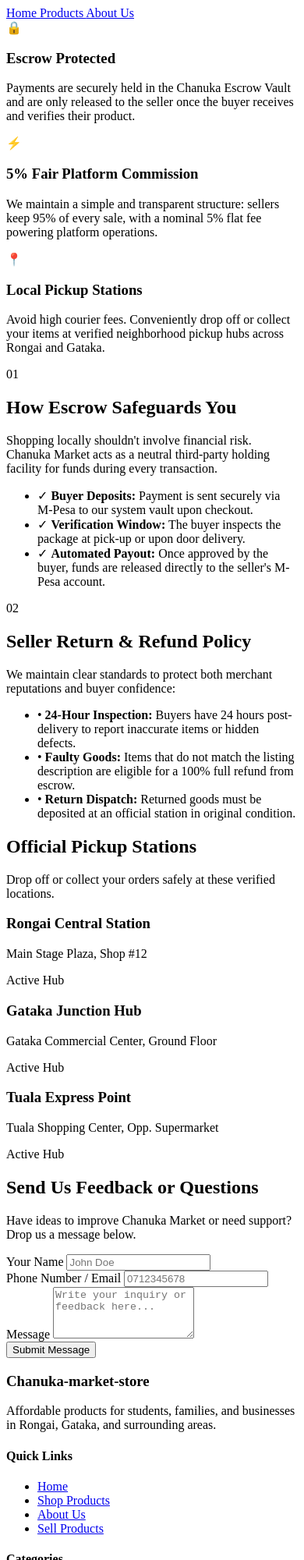
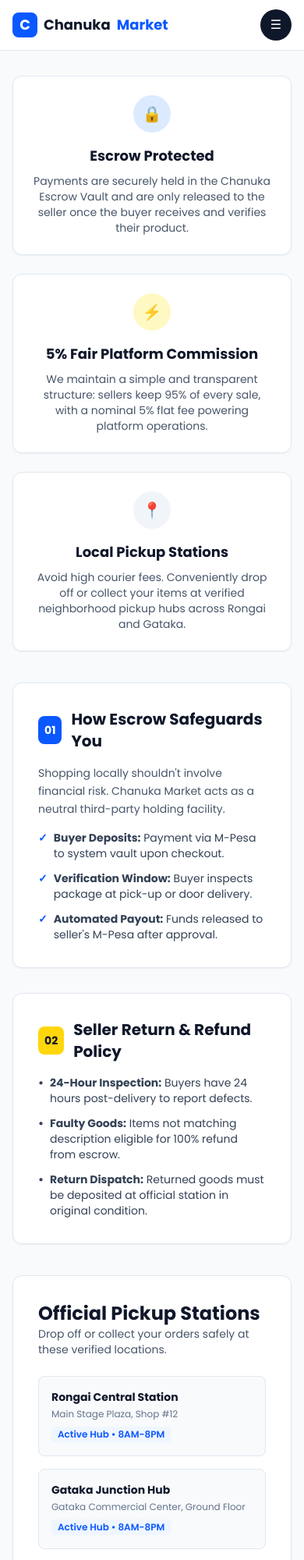
Before and after one commit to njengavictor/chanukastore, a plain HTML site: page frontendchanukaproject/about.html in a window 390 px wide. Shown: the top 2000 px of the page at 78% size. Drawn offline with nearby package versions, Linux system fonts and the light colour scheme.

Commit message:
Revamp about.html with new layout and content
Removed old navigation and footer structure, added new meta tags, scripts, and styles for improved layout and responsiveness. Updated content for better user experience and accessibility.

```diff
--- a/frontendchanukaproject/about.html
+++ b/frontendchanukaproject/about.html
@@ -1,206 +1,189 @@
-  <nav class="flex items-center gap-3">
-    <a href="index.html" class="px-3 py-1.5 rounded-lg text-sm font-medium text-slate-200 hover:text-white hover:bg-slate-800 transition-all">
-      Home
+<!DOCTYPE html>
+<html lang="en">
+<head>
+  <!-- ========== META & SEO ========== -->
+  <meta charset="UTF-8">
+  <meta name="viewport" content="width=device-width, initial-scale=1.0, maximum-scale=1.0">
+  <title>About Us | Chanuka Market Store - Escrow Protected Local Marketplace</title>
+  <meta name="description" content="Learn how Chanuka Market protects buyers and sellers with Escrow Vault, 5% commission, and local pickup stations in Rongai & Gataka.">
+
+  <!-- ========== TAILWIND & THEME COLORS (CC: Website theme) ========== -->
+  <script src="https://cdn.tailwindcss.com"></script>
+  <script>
+    tailwind.config = {
+      theme: {
+        extend: {
+          colors: {
+            'brand-blue': '#0a58ff',  /* CC: Primary action color */
+            'brand-yellow': '#FFD60A', /* CC: CTA & highlight */
+            'brand-dark': '#0f172a'     /* CC: Footer & dark sections */
+          }
+        }
+      }
+    }
+  </script>
+  <link href="https://fonts.googleapis.com/css2?family=Poppins:wght@400;500;600;700&display=swap" rel="stylesheet">
+  <style>
+    body { font-family: 'Poppins', sans-serif; -webkit-text-size-adjust: 100%; }
+    /* CC: Prevents horizontal scroll on small phones - your main issue before */
+    html, body { overflow-x: hidden; }
+  </style>
+</head>
+<body class="bg-slate-50 text-slate-900">
+
+<!-- ========== HEADER / NAVBAR ========== -->
+<!-- CC: Added sticky + mobile menu fix so nav doesn't cut off on phone -->
+<header class="sticky top-0 z-50 bg-white border-b border-slate-200">
+  <div class="max-w-7xl mx-auto px-4 h-[64px] flex items-center justify-between">
+    <!-- CC: Logo -->
+    <a href="index.html" class="flex items-center gap-2 font-bold text-lg">
+      <span class="w-8 h-8 bg-brand-blue text-white rounded-lg flex items-center justify-center">C</span>
+      Chanuka<span class="text-brand-blue">Market</span>
     </a>
-    <a href="index.html#products" class="px-3 py-1.5 rounded-lg text-sm font-medium text-slate-200 hover:text-white hover:bg-slate-800 transition-all">
-      Products
-    </a>
-    <a href="about.html" class="px-3 py-1.5 rounded-lg text-sm font-medium text-slate-900 bg-brand-yellow hover:bg-yellow-400 transition-all font-semibold">
-      About Us
-    </a>
+
+    <!-- CC: Desktop Nav - hidden on phone to avoid overflow -->
+    <nav class="hidden md:flex items-center gap-3">
+      <a href="index.html" class="px-3 py-1.5 rounded-lg text-sm font-medium text-slate-700 hover:bg-slate-100 transition-all">Home</a>
+      <a href="index.html#products" class="px-3 py-1.5 rounded-lg text-sm font-medium text-slate-700 hover:bg-slate-100 transition-all">Products</a>
+      <a href="about.html" class="px-3 py-1.5 rounded-lg text-sm font-medium text-slate-900 bg-brand-yellow hover:bg-yellow-400 transition-all font-semibold">About Us</a>
     </nav>
+
+    <!-- CC: Mobile Hamburger -->
+    <button id="menuBtn" class="md:hidden w-10 h-10 rounded-full bg-slate-900 text-white flex items-center justify-center">☰</button>
   </div>
+  <!-- CC: Mobile Menu Panel -->
+  <div id="mobileMenu" class="hidden md:hidden bg-white border-t px-4 py-3 space-y-2">
+    <a href="index.html" class="block py-2 px-3 rounded-lg hover:bg-slate-100">Home</a>
+    <a href="index.html#products" class="block py-2 px-3 rounded-lg hover:bg-slate-100">Products</a>
+    <a href="sell.html" class="block py-2 px-3 rounded-lg bg-brand-yellow font-bold">Sell Products</a>
+  </div>
+</header>
 
+<!-- ========== MAIN CONTENT WRAPPER ========== -->
+<!-- CC: Added max-width + padding to fix texts touching screen edge on phone -->
+<main class="max-w-7xl mx-auto px-4 py-8 space-y-10">
 
-<!-- PLATFORM STATS & CORE FEATURES -->
+  <!-- ========== PLATFORM STATS & CORE FEATURES ========== -->
+  <!-- CC: 3-column grid, stacks to 1 on phone -->
   <section class="grid grid-cols-1 md:grid-cols-3 gap-6">
-  <div class="bg-white p-6 rounded-xl border border-slate-200 shadow-sm text-center">
-    <div class="w-12 h-12 bg-blue-100 text-brand-blue rounded-full flex items-center justify-center mx-auto mb-4 text-xl font-bold">
-      🔒
+    <!-- CC: Feature 1 - Escrow -->
+    <div class="bg-white p-6 rounded-xl border border-slate-200 shadow-sm text-center hover:shadow-md transition">
+      <div class="w-12 h-12 bg-blue-100 text-brand-blue rounded-full flex items-center justify-center mx-auto mb-4 text-xl font-bold">🔒</div>
+      <h3 class="text-lg font-bold text-slate-900 mb-2">Escrow Protected</h3>
+      <p class="text-slate-600 text-sm">Payments are securely held in the Chanuka Escrow Vault and are only released to the seller once the buyer receives and verifies their product.</p>
     </div>
-    <h3 class="text-lg font-bold text-slate-900 mb-2">Escrow Protected</h3>
-    <p class="text-slate-600 text-sm">
-      Payments are securely held in the Chanuka Escrow Vault and are only released to the seller once the buyer receives and verifies their product.
-    </p>
+    <!-- CC: Feature 2 - Commission -->
+    <div class="bg-white p-6 rounded-xl border border-slate-200 shadow-sm text-center hover:shadow-md transition">
+      <div class="w-12 h-12 bg-yellow-100 text-yellow-700 rounded-full flex items-center justify-center mx-auto mb-4 text-xl font-bold">⚡</div>
+      <h3 class="text-lg font-bold text-slate-900 mb-2">5% Fair Platform Commission</h3>
+      <p class="text-slate-600 text-sm">We maintain a simple and transparent structure: sellers keep 95% of every sale, with a nominal 5% flat fee powering platform operations.</p>
     </div>
-
-  <div class="bg-white p-6 rounded-xl border border-slate-200 shadow-sm text-center">
-    <div class="w-12 h-12 bg-yellow-100 text-yellow-700 rounded-full flex items-center justify-center mx-auto mb-4 text-xl font-bold">
-      ⚡
-    </div>
-    <h3 class="text-lg font-bold text-slate-900 mb-2">5% Fair Platform Commission</h3>
-    <p class="text-slate-600 text-sm">
-      We maintain a simple and transparent structure: sellers keep 95% of every sale, with a nominal 5% flat fee powering platform operations.
-    </p>
-  </div>
-
-  <div class="bg-white p-6 rounded-xl border border-slate-200 shadow-sm text-center">
-    <div class="w-12 h-12 bg-slate-100 text-slate-800 rounded-full flex items-center justify-center mx-auto mb-4 text-xl font-bold">
-      📍
-    </div>
+    <!-- CC: Feature 3 - Pickup -->
+    <div class="bg-white p-6 rounded-xl border border-slate-200 shadow-sm text-center hover:shadow-md transition">
+      <div class="w-12 h-12 bg-slate-100 text-slate-800 rounded-full flex items-center justify-center mx-auto mb-4 text-xl font-bold">📍</div>
       <h3 class="text-lg font-bold text-slate-900 mb-2">Local Pickup Stations</h3>
-    <p class="text-slate-600 text-sm">
-      Avoid high courier fees. Conveniently drop off or collect your items at verified neighborhood pickup hubs across Rongai and Gataka.
-    </p>
+      <p class="text-slate-600 text-sm">Avoid high courier fees. Conveniently drop off or collect your items at verified neighborhood pickup hubs across Rongai and Gataka.</p>
     </div>
   </section>
 
-<!-- ESCROW MECHANICS & RETURN POLICY GRID -->
+  <!-- ========== ESCROW MECHANICS & RETURN POLICY GRID ========== -->
   <section class="grid grid-cols-1 lg:grid-cols-2 gap-8">
-
-  <!-- ESCROW VAULT EXPLANATION -->
+    <!-- CC: Escrow Explanation -->
     <div class="bg-white p-8 rounded-xl border border-slate-200 shadow-sm space-y-4">
       <div class="flex items-center gap-3">
         <span class="p-2 bg-brand-blue text-white rounded-lg font-bold text-sm">01</span>
         <h2 class="text-xl font-bold text-slate-900">How Escrow Safeguards You</h2>
       </div>
-    <p class="text-slate-600 text-sm leading-relaxed">
-      Shopping locally shouldn't involve financial risk. Chanuka Market acts as a neutral third-party holding facility for funds during every transaction.
-    </p>
+      <p class="text-slate-600 text-sm leading-relaxed">Shopping locally shouldn't involve financial risk. Chanuka Market acts as a neutral third-party holding facility.</p>
       <ul class="space-y-3 text-sm text-slate-700">
-      <li class="flex items-start gap-2">
-        <span class="text-brand-blue font-bold">✓</span>
-        <span><strong>Buyer Deposits:</strong> Payment is sent securely via M-Pesa to our system vault upon checkout.</span>
-      </li>
-      <li class="flex items-start gap-2">
-        <span class="text-brand-blue font-bold">✓</span>
-        <span><strong>Verification Window:</strong> The buyer inspects the package at pick-up or upon door delivery.</span>
-      </li>
-      <li class="flex items-start gap-2">
-        <span class="text-brand-blue font-bold">✓</span>
-        <span><strong>Automated Payout:</strong> Once approved by the buyer, funds are released directly to the seller's M-Pesa account.</span>
-      </li>
+        <li class="flex items-start gap-2"><span class="text-brand-blue font-bold">✓</span><span><strong>Buyer Deposits:</strong> Payment via M-Pesa to system vault upon checkout.</span></li>
+        <li class="flex items-start gap-2"><span class="text-brand-blue font-bold">✓</span><span><strong>Verification Window:</strong> Buyer inspects package at pick-up or door delivery.</span></li>
+        <li class="flex items-start gap-2"><span class="text-brand-blue font-bold">✓</span><span><strong>Automated Payout:</strong> Funds released to seller's M-Pesa after approval.</span></li>
       </ul>
     </div>
-
-  <!-- SELLER RETURN POLICY -->
+    <!-- CC: Return Policy -->
     <div class="bg-white p-8 rounded-xl border border-slate-200 shadow-sm space-y-4">
       <div class="flex items-center gap-3">
         <span class="p-2 bg-brand-yellow text-slate-900 rounded-lg font-bold text-sm">02</span>
         <h2 class="text-xl font-bold text-slate-900">Seller Return & Refund Policy</h2>
       </div>
-    <p class="text-slate-600 text-sm leading-relaxed">
-      We maintain clear standards to protect both merchant reputations and buyer confidence:
-    </p>
       <ul class="space-y-3 text-sm text-slate-700">
-      <li class="flex items-start gap-2">
-        <span class="text-slate-900 font-bold">•</span>
-        <span><strong>24-Hour Inspection:</strong> Buyers have 24 hours post-delivery to report inaccurate items or hidden defects.</span>
-      </li>
-      <li class="flex items-start gap-2">
-        <span class="text-slate-900 font-bold">•</span>
-        <span><strong>Faulty Goods:</strong> Items that do not match the listing description are eligible for a 100% full refund from escrow.</span>
-      </li>
-      <li class="flex items-start gap-2">
-        <span class="text-slate-900 font-bold">•</span>
-        <span><strong>Return Dispatch:</strong> Returned goods must be deposited at an official station in original condition.</span>
-      </li>
+        <li class="flex items-start gap-2"><span class="font-bold">•</span><span><strong>24-Hour Inspection:</strong> Buyers have 24 hours post-delivery to report defects.</span></li>
+        <li class="flex items-start gap-2"><span class="font-bold">•</span><span><strong>Faulty Goods:</strong> Items not matching description eligible for 100% refund from escrow.</span></li>
+        <li class="flex items-start gap-2"><span class="font-bold">•</span><span><strong>Return Dispatch:</strong> Returned goods must be deposited at official station in original condition.</span></li>
       </ul>
     </div>
-
   </section>
 
-<!-- OFFICIAL PICKUP STATIONS SECTION -->
+  <!-- ========== OFFICIAL PICKUP STATIONS SECTION ========== -->
   <section class="bg-white p-8 rounded-xl border border-slate-200 shadow-sm space-y-6">
     <div>
       <h2 class="text-2xl font-bold text-slate-900">Official Pickup Stations</h2>
       <p class="text-slate-600 text-sm">Drop off or collect your orders safely at these verified locations.</p>
     </div>
-
     <div class="grid grid-cols-1 sm:grid-cols-2 lg:grid-cols-3 gap-4">
+      <!-- CC: Each station card -->
       <div class="p-4 bg-slate-50 rounded-lg border border-slate-200">
         <h3 class="font-bold text-slate-900 text-sm">Rongai Central Station</h3>
         <p class="text-xs text-slate-500 mt-1">Main Stage Plaza, Shop #12</p>
-      <span class="inline-block mt-2 text-xs font-semibold text-brand-blue bg-blue-50 px-2 py-0.5 rounded">Active Hub</span>
+        <span class="inline-block mt-2 text-xs font-semibold text-brand-blue bg-blue-50 px-2 py-0.5 rounded">Active Hub • 8AM-8PM</span>
       </div>
-
       <div class="p-4 bg-slate-50 rounded-lg border border-slate-200">
         <h3 class="font-bold text-slate-900 text-sm">Gataka Junction Hub</h3>
         <p class="text-xs text-slate-500 mt-1">Gataka Commercial Center, Ground Floor</p>
-      <span class="inline-block mt-2 text-xs font-semibold text-brand-blue bg-blue-50 px-2 py-0.5 rounded">Active Hub</span>
+        <span class="inline-block mt-2 text-xs font-semibold text-brand-blue bg-blue-50 px-2 py-0.5 rounded">Active Hub • 8AM-8PM</span>
       </div>
-
       <div class="p-4 bg-slate-50 rounded-lg border border-slate-200">
         <h3 class="font-bold text-slate-900 text-sm">Tuala Express Point</h3>
         <p class="text-xs text-slate-500 mt-1">Tuala Shopping Center, Opp. Supermarket</p>
-      <span class="inline-block mt-2 text-xs font-semibold text-brand-blue bg-blue-50 px-2 py-0.5 rounded">Active Hub</span>
+        <span class="inline-block mt-2 text-xs font-semibold text-brand-blue bg-blue-50 px-2 py-0.5 rounded">Active Hub • 9AM-7PM</span>
       </div>
     </div>
   </section>
 
-<!-- FEEDBACK FORM MODULE -->
+  <!-- ========== FEEDBACK FORM MODULE ========== -->
+  <!-- CC: Dark section for contrast, now with proper input labels -->
   <section class="bg-slate-900 text-white p-8 rounded-xl shadow-md space-y-6">
     <div class="max-w-2xl">
       <h2 class="text-2xl font-bold text-white">Send Us Feedback or Questions</h2>
-    <p class="text-slate-300 text-sm mt-1">
-      Have ideas to improve Chanuka Market or need support? Drop us a message below.
-    </p>
+      <p class="text-slate-300 text-sm mt-1">Have ideas to improve Chanuka Market or need support? Drop us a message below.</p>
     </div>
-
-  <form class="max-w-2xl space-y-4" onsubmit="event.preventDefault(); alert('Thank you for your feedback!');">
+    <form class="max-w-2xl space-y-4" onsubmit="event.preventDefault(); alert('Asante! Feedback received. We will reply via WhatsApp.'); this.reset();">
       <div class="grid grid-cols-1 sm:grid-cols-2 gap-4">
-      <div>
-        <label class="block text-xs font-medium text-slate-300 mb-1">Your Name</label>
-        <input type="text" required placeholder="John Doe" class="w-full px-3 py-2 bg-slate-800 border border-slate-700 rounded-lg text-white text-sm focus:outline-none focus:border-brand-blue">
+        <div><label class="block text-xs font-medium text-slate-300 mb-1">Your Name</label><input type="text" required placeholder="John Doe" class="w-full px-3 py-2 bg-slate-800 border border-slate-700 rounded-lg text-white text-sm focus:border-brand-yellow outline-none"></div>
+        <div><label class="block text-xs font-medium text-slate-300 mb-1">Phone / Email</label><input type="text" required placeholder="0712345678" class="w-full px-3 py-2 bg-slate-800 border border-slate-700 rounded-lg text-white text-sm focus:border-brand-yellow outline-none"></div>
       </div>
-      <div>
-        <label class="block text-xs font-medium text-slate-300 mb-1">Phone Number / Email</label>
-        <input type="text" required placeholder="0712345678" class="w-full px-3 py-2 bg-slate-800 border border-slate-700 rounded-lg text-white text-sm focus:outline-none focus:border-brand-blue">
-      </div>
-    </div>
-
-    <div>
-      <label class="block text-xs font-medium text-slate-300 mb-1">Message</label>
-      <textarea rows="4" required placeholder="Write your inquiry or feedback here..." class="w-full px-3 py-2 bg-slate-800 border border-slate-700 rounded-lg text-white text-sm focus:outline-none focus:border-brand-blue"></textarea>
-    </div>
-
-    <button type="submit" class="bg-brand-yellow hover:bg-yellow-400 text-slate-900 font-bold px-6 py-2.5 rounded-lg text-sm transition-all">
-      Submit Message
-    </button>
+      <div><label class="block text-xs font-medium text-slate-300 mb-1">Message</label><textarea rows="4" required placeholder="Write your inquiry..." class="w-full px-3 py-2 bg-slate-800 border border-slate-700 rounded-lg text-white text-sm focus:border-brand-yellow outline-none"></textarea></div>
+      <button type="submit" class="bg-brand-yellow hover:bg-yellow-400 text-slate-900 font-bold px-6 py-2.5 rounded-lg text-sm transition-all w-full sm:w-auto">Submit Message</button>
     </form>
   </section>
 
+</main>
 
-  <div>
+<!-- ========== FOOTER ========== -->
+<!-- CC: Fixed missing footer wrapper + grid responsive -->
+<footer class="bg-slate-900 border-t border-slate-800">
+  <div class="max-w-7xl mx-auto px-4 py-10 grid grid-cols-2 md:grid-cols-4 gap-8">
+    <div class="col-span-2 md:col-span-1">
       <h3 class="text-brand-yellow font-bold text-lg mb-3">Chanuka-market-store</h3>
-    <p class="text-xs text-slate-400 leading-relaxed">
-      Affordable products for students, families, and businesses in Rongai, Gataka, and surrounding areas.
-    </p>
+      <p class="text-xs text-slate-400 leading-relaxed">Affordable products for students, families, and businesses in Rongai, Gataka, and surrounding areas.</p>
     </div>
-
-  <div>
-    <h4 class="text-white font-semibold text-sm mb-3">Quick Links</h4>
-    <ul class="space-y-2 text-xs text-slate-400">
-      <li><a href="index.html" class="hover:text-white">Home</a></li>
-      <li><a href="index.html#products" class="hover:text-white">Shop Products</a></li>
-      <li><a href="about.html" class="hover:text-white">About Us</a></li>
-      <li><a href="sell.html" class="hover:text-white">Sell Products</a></li>
-    </ul>
+    <div><h4 class="text-white font-semibold text-sm mb-3">Quick Links</h4><ul class="space-y-2 text-xs text-slate-400"><li><a href="index.html" class="hover:text-white">Home</a></li><li><a href="index.html#products" class="hover:text-white">Shop Products</a></li><li><a href="about.html" class="hover:text-white">About Us</a></li><li><a href="sell.html" class="hover:text-white">Sell Products</a></li></ul></div>
+    <div><h4 class="text-white font-semibold text-sm mb-3">Categories</h4><ul class="space-y-2 text-xs text-slate-400"><li>Electronics</li><li>Fashion</li><li>Furniture</li><li>Groceries & Household</li><li>Liquor & Drinks</li></ul></div>
+    <div><h4 class="text-white font-semibold text-sm mb-3">Contact & Support</h4><ul class="space-y-2 text-xs text-slate-400"><li>📍 Rongai, Nairobi, Kenya</li><li>📞 WhatsApp: <a href="https://wa.me/254107474332" class="text-brand-yellow hover:underline">0107474332</a></li><li>📸 Instagram: <a href="https://instagram.com/its_victo_r" class="text-brand-yellow hover:underline">its_victo_r</a></li><li>✉️ njengavictor92@gmail.com</li></ul></div>
   </div>
-
-  <div>
-    <h4 class="text-white font-semibold text-sm mb-3">Categories</h4>
-    <ul class="space-y-2 text-xs text-slate-400">
-      <li>Electronics</li>
-      <li>Fashion</li>
-      <li>Furniture</li>
-      <li>Groceries & Household</li>
-      <li>Liquor & Drinks</li>
-    </ul>
-  </div>
-
-  <div>
-    <h4 class="text-white font-semibold text-sm mb-3">Contact & Support</h4>
-    <ul class="space-y-2 text-xs text-slate-400">
-      <li>📍 Rongai, Nairobi, Kenya</li>
-      <li>📞 Phone / WhatsApp: <a href="https://wa.me/254107474332" class="text-brand-yellow hover:underline">0107474332</a></li>
-      <li>📸 Instagram: <a href="https://instagram.com/its_victo_r" class="text-brand-yellow hover:underline">its_victo_r</a></li>
-      <li>✉️ Email: njengavictor92@gmail.com</li>
-    </ul>
-  </div>
-
-</div>
-
-<div class="max-w-7xl mx-auto pt-6 border-t border-slate-800 text-center text-xs text-slate-500">
+  <div class="max-w-7xl mx-auto px-4 py-4 border-t border-slate-800 text-center text-xs text-slate-500">
     <p>© 2026 Chanuka Market Store. All Rights Reserved | Secured with Chanuka Escrow Vault</p>
   </div>
+</footer>
+
+<!-- ========== JS: Mobile Menu Toggle ========== -->
+<script>
+  // CC: Simple toggle for mobile nav
+  document.getElementById('menuBtn').onclick = () => {
+    document.getElementById('mobileMenu').classList.toggle('hidden');
+  }
+</script>
+
+</body>
+                                                                                             </html>
```
Lines whose indentation alone changed are shown as unchanged.
